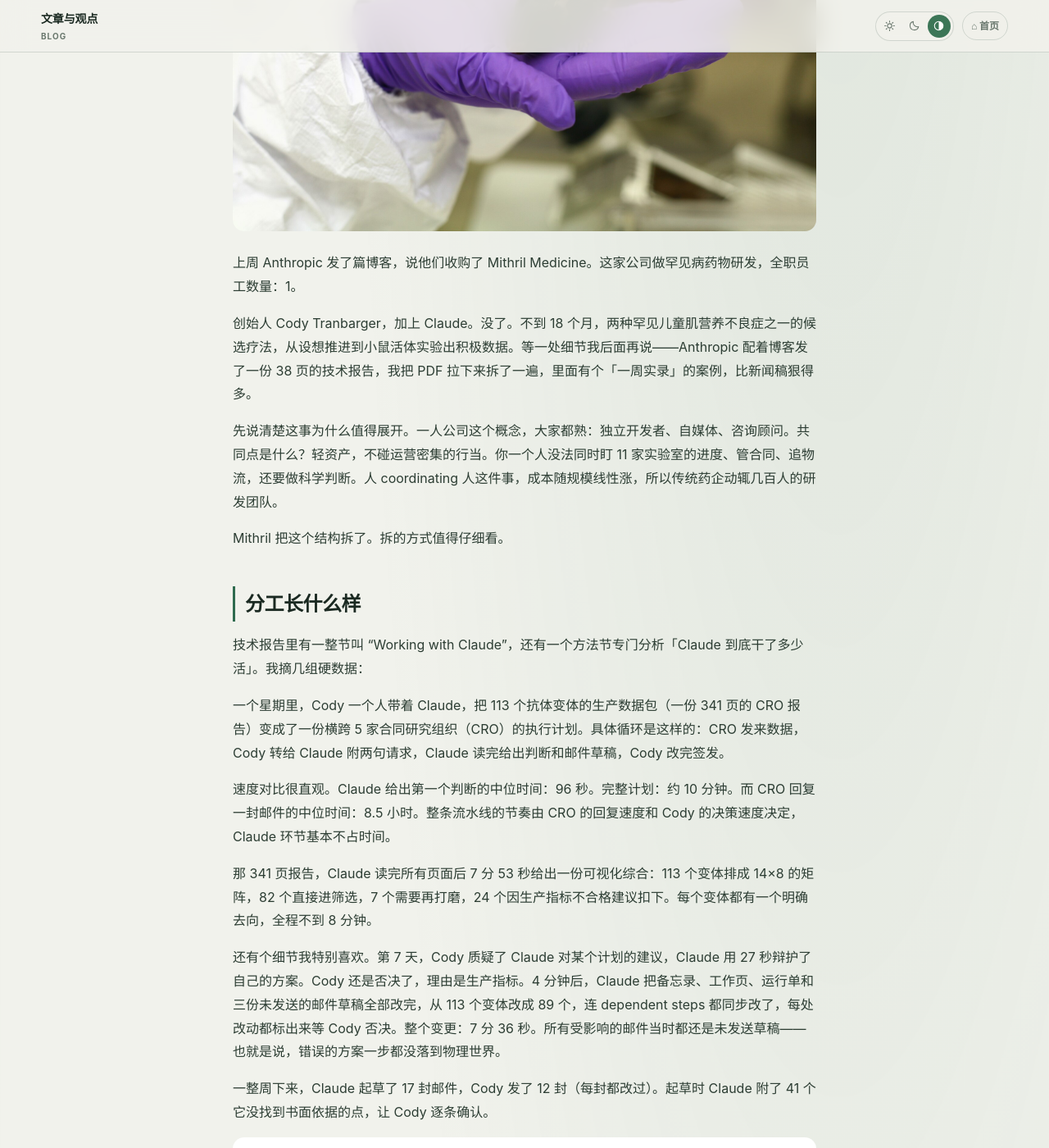
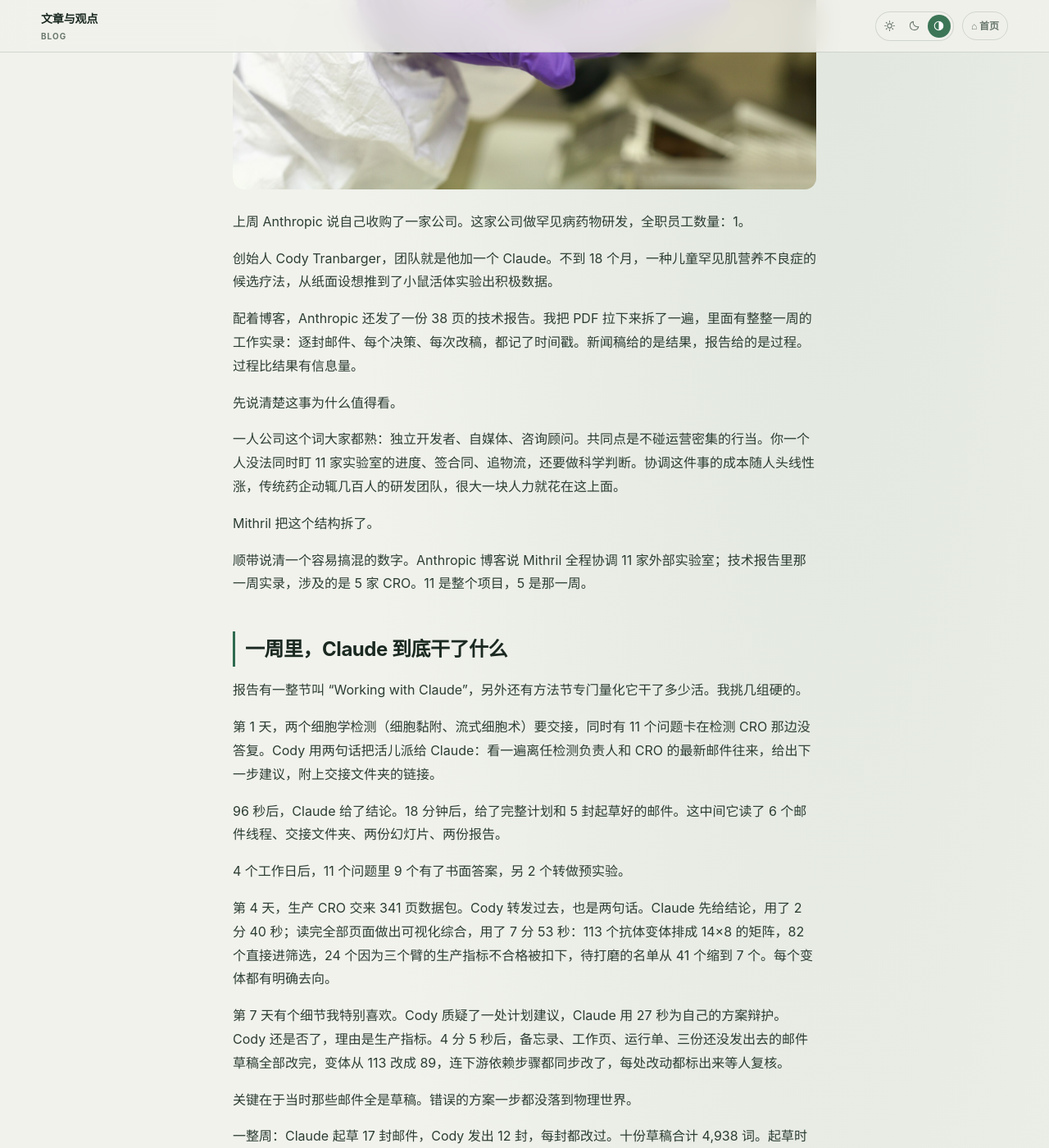
Before and after one commit to deerleo/deerleo.github.io, a Jekyll site: the page built from _posts/2026-10-28-one-person-drug-company-mithril.md, in a window 1280 px wide and 1400 px high, scrolled down 651 px. Shown: the whole window at 82% size. Built offline with Jekyll 4.4.1, drawn with Linux system fonts in a browser that asks for light colours; some of the changed text lies outside the part shown.

Commit message:
post: 一个人做药，按发布 SOP 重写（补原话引用、修 11 家实验室口径、加成本缺口）

```diff
--- a/_posts/2026-10-28-one-person-drug-company-mithril.md
+++ b/_posts/2026-10-28-one-person-drug-company-mithril.md
@@ -1,69 +1,99 @@
 ---
-title: "一个人做药：Anthropic 买下的这家公司，把「一人公司」的边界改写了"
-description: "Mithril Medicine 只有创始人一个全职员工，靠 Claude 协调 11 家外部实验室，不到 18 个月把一种罕见病候选药推进到小鼠实验积极结果。我拆了 Anthropic 的 38 页技术报告，最值钱的不是结果，是他们把分工写清楚了。"
+title: "一个人做药，一人公司的边界松了"
+description: "Mithril Medicine 全职员工只有创始人一个，靠 Claude 协调 11 家外部实验室，不到 18 个月把一种儿童罕见病候选药推到小鼠实验出积极数据，然后被 Anthropic 收购。我把那份 38 页技术报告拆了一遍，最值钱的不是结果，是他们把分工和错误都写清楚了。"
 tags: [Anthropic, Claude, 一人公司, AI制药, OPC]
 series: "Agent 商业化基建"
 ---
 
-![实验室里，一只黑色小鼠待在戴紫色手套的手心。这条故事的分水岭，最终落在这一层动物实验上。](/assets/images/2026-10-28-one-person-drug-company-mithril/hero-lab-mice.jpg)
+![实验室里，一只黑色小鼠待在戴紫色手套的手心。这个故事的分水岭，最终落在这一层动物实验上。](/assets/images/2026-10-28-one-person-drug-company-mithril/hero-lab-mice.jpg)
 
-上周 Anthropic 发了篇博客，说他们收购了 Mithril Medicine。这家公司做罕见病药物研发，全职员工数量：1。
+上周 Anthropic 说自己收购了一家公司。这家公司做罕见病药物研发，全职员工数量：1。
 
-创始人 Cody Tranbarger，加上 Claude。没了。不到 18 个月，两种罕见儿童肌营养不良症之一的候选疗法，从设想推进到小鼠活体实验出积极数据。等一处细节我后面再说——Anthropic 配着博客发了一份 38 页的技术报告，我把 PDF 拉下来拆了一遍，里面有个「一周实录」的案例，比新闻稿狠得多。
+创始人 Cody Tranbarger，团队就是他加一个 Claude。不到 18 个月，一种儿童罕见肌营养不良症的候选疗法，从纸面设想推到了小鼠活体实验出积极数据。
 
-先说清楚这事为什么值得展开。一人公司这个概念，大家都熟：独立开发者、自媒体、咨询顾问。共同点是什么？轻资产，不碰运营密集的行当。你一个人没法同时盯 11 家实验室的进度、管合同、追物流，还要做科学判断。人 coordinating 人这件事，成本随规模线性涨，所以传统药企动辄几百人的研发团队。
+配着博客，Anthropic 还发了一份 38 页的技术报告。我把 PDF 拉下来拆了一遍，里面有整整一周的工作实录：逐封邮件、每个决策、每次改稿，都记了时间戳。新闻稿给的是结果，报告给的是过程。过程比结果有信息量。
 
-Mithril 把这个结构拆了。拆的方式值得仔细看。
+先说清楚这事为什么值得看。
 
-## 分工长什么样
+一人公司这个词大家都熟：独立开发者、自媒体、咨询顾问。共同点是不碰运营密集的行当。你一个人没法同时盯 11 家实验室的进度、签合同、追物流，还要做科学判断。协调这件事的成本随人头线性涨，传统药企动辄几百人的研发团队，很大一块人力就花在这上面。
 
-技术报告里有一整节叫 "Working with Claude"，还有一个方法节专门分析「Claude 到底干了多少活」。我摘几组硬数据：
+Mithril 把这个结构拆了。
 
-一个星期里，Cody 一个人带着 Claude，把 113 个抗体变体的生产数据包（一份 341 页的 CRO 报告）变成了一份横跨 5 家合同研究组织（CRO）的执行计划。具体循环是这样的：CRO 发来数据，Cody 转给 Claude 附两句请求，Claude 读完给出判断和邮件草稿，Cody 改完签发。
+顺带说清一个容易搞混的数字。Anthropic 博客说 Mithril 全程协调 11 家外部实验室；技术报告里那一周实录，涉及的是 5 家 CRO。11 是整个项目，5 是那一周。
 
-速度对比很直观。Claude 给出第一个判断的中位时间：96 秒。完整计划：约 10 分钟。而 CRO 回复一封邮件的中位时间：8.5 小时。整条流水线的节奏由 CRO 的回复速度和 Cody 的决策速度决定，Claude 环节基本不占时间。
+## 一周里，Claude 到底干了什么
 
-那 341 页报告，Claude 读完所有页面后 7 分 53 秒给出一份可视化综合：113 个变体排成 14×8 的矩阵，82 个直接进筛选，7 个需要再打磨，24 个因生产指标不合格建议扣下。每个变体都有一个明确去向，全程不到 8 分钟。
+报告有一整节叫 "Working with Claude"，另外还有方法节专门量化它干了多少活。我挑几组硬的。
 
-还有个细节我特别喜欢。第 7 天，Cody 质疑了 Claude 对某个计划的建议，Claude 用 27 秒辩护了自己的方案。Cody 还是否决了，理由是生产指标。4 分钟后，Claude 把备忘录、工作页、运行单和三份未发送的邮件草稿全部改完，从 113 个变体改成 89 个，连 dependent steps 都同步改了，每处改动都标出来等 Cody 否决。整个变更：7 分 36 秒。所有受影响的邮件当时都还是未发送草稿——也就是说，错误的方案一步都没落到物理世界。
+第 1 天，两个细胞学检测（细胞黏附、流式细胞术）要交接，同时有 11 个问题卡在检测 CRO 那边没答复。Cody 用两句话把活儿派给 Claude：看一遍离任检测负责人和 CRO 的最新邮件往来，给出下一步建议，附上交接文件夹的链接。
 
-一整周下来，Claude 起草了 17 封邮件，Cody 发了 12 封（每封都改过）。起草时 Claude 附了 41 个它没找到书面依据的点，让 Cody 逐条确认。
+96 秒后，Claude 给了结论。18 分钟后，给了完整计划和 5 封起草好的邮件。这中间它读了 6 个邮件线程、交接文件夹、两份幻灯片、两份报告。
 
-![一周实录的四个节点与三方分工。注意最右一列：Claude 起草了 17 封邮件，一封都没发出去，所有出站通信都过了人的手。](/assets/images/2026-10-28-one-person-drug-company-mithril/diag-collaboration-loop.png)
+4 个工作日后，11 个问题里 9 个有了书面答案，另 2 个转做预实验。
+
+第 4 天，生产 CRO 交来 341 页数据包。Cody 转发过去，也是两句话。Claude 先给结论，用了 2 分 40 秒；读完全部页面做出可视化综合，用了 7 分 53 秒：113 个抗体变体排成 14×8 的矩阵，82 个直接进筛选，24 个因为三个臂的生产指标不合格被扣下，待打磨的名单从 41 个缩到 7 个。每个变体都有明确去向。
+
+第 7 天有个细节我特别喜欢。Cody 质疑了一处计划建议，Claude 用 27 秒为自己的方案辩护。Cody 还是否了，理由是生产指标。4 分 5 秒后，备忘录、工作页、运行单、三份还没发出去的邮件草稿全部改完，变体从 113 改成 89，连下游依赖步骤都同步改了，每处改动都标出来等人复核。
+
+关键在于当时那些邮件全是草稿。错误的方案一步都没落到物理世界。
+
+一整周：Claude 起草 17 封邮件，Cody 发出 12 封，每封都改过。十份草稿合计 4,938 词。起草时 Claude 列了 41 个自己没找到书面依据的点，逐条等人确认。
+
+![一周实录的四个节点与三方分工。最右一列是重点：Claude 起草 17 封邮件，一封都没发出去，所有出站通信都过了人的手。](/assets/images/2026-10-28-one-person-drug-company-mithril/diag-collaboration-loop.png)
 
 ![线性刻度下看得更清楚：96 秒和 10 分钟，在 8.5 小时面前几乎是一条线。](/assets/images/2026-10-28-one-person-drug-company-mithril/diag-response-time.png)
 
-## 报告自己承认了错误
+速度对比是这样的：Claude 首次给判断的中位数 96 秒，给完整答案的中位数 10 分钟，CRO 回第一封邮件的中位数 8.5 小时。整条流水线的节奏由 CRO 的回复和 Cody 的决策决定，Claude 那一环基本不占时间。
 
-这是我最意外的地方。报告专门有一段分析 Claude 犯的错，详查了 6 处：Claude 自己发现 5 处（其中 1 处是 CRO 问出来的，2 处在邮件发出前拦下），1 处 Cody 补了漏（有伤评估有效性的统计问题），还有 2 处藏在 Claude 对生产数据的复核陈述里，4 天没被发现，其中 1 处到报告提交时都没定论。
+报告自己把这个分工总结成了一句话：
 
-换句话说，这不是宣传稿式的「AI 无所不能」，报告原话是：我们的编辑环节对邮件里的决定把关比较可靠，对邮件里携带的前提和细节把关就没那么可靠。原话更委婉，意思到位了。
+> "The size of a screen need not be limited by the size of the team that directs it."
 
-所以准确的说法是：不是 Claude 取代了科学家，是 Claude 替科学家扛下了所有「随规模增长的工作」——读文档、算料、起草、跨方追踪。判断留给人。报告里有句话说得很好，我直接翻：筛选规模的大小，不必受限于指挥它团队的大小。
+筛选的规模，不必受制于指挥它的团队规模。这是整篇报告的题眼，也是"一人公司能不能碰重活"这个问题的正面回答。
 
-## 真实的科学结果，和它的分寸
+## 报告自己把错误列出来了
 
-病是 LAMA2 相关先天性肌营养不良症（LAMA2-CMD），一种儿童罕见病，患病儿童从出生或婴儿期就肌无力，一个 42 人的队列里只有 1 个孩子能独立行走，六分之一活不到成年。没有疾病修饰类治疗手段。
+这是我最意外的地方。它没有停在"AI 很强"，而是专门开了一段，逐条分析 Claude 犯的错，一共详查 6 处。
 
-Mithril 的思路是双特异性桥接抗体：病人的肌肉缺 laminin-α2，但会代偿性保留一种相关的 laminin-α4，后者自己撑不起基底膜。那就造一个抗体，一头抓 laminin-α4，一头抓肌膜上的 β-dystroglycan，把两者重新桥接起来。
+Claude 自己发现 5 处，其中 1 处是 CRO 反问出来的，2 处在邮件发出前拦下。1 处是 Cody 补的漏，涉及一个有伤评估有效性的统计问题。还有 2 处藏在对生产数据的复核陈述里，4 天多没人发现，其中 1 处到报告提交时仍没定论。
+
+原文这么写：
+
+> "These cases suggest that our editing tests the decisions in an email more reliably than the details and premises that it carries."
+
+翻过来是：我们的编辑环节，对邮件里的决定把关比较可靠，对邮件承载的细节和前提就没那么可靠。
+
+同一节还有一句四词的短句，比任何论证都清楚：
+
+> "Claude sent no email."
+
+我这边做企业 Agent 平台，被问得最多的一句就是"它自己发出去的消息算谁的"。这份报告给的答案，不是让模型别犯错，是把最后一步永远留在人手上。十七封草稿，零封自动发出。这个设计比模型能力更值得抄。
+
+有个缺口得说：报告没披露成本口径。Claude 的调用花了多少、那 8 位成员和顾问的开销怎么算，一个字没有。所以"一个人做药到底省了多少钱"，现在谁也答不了。
+
+## 药本身做到了哪一步
+
+病是 LAMA2 相关先天性肌营养不良症，一种儿童罕见病。有个队列研究的数据很扎心：42 个完全缺失的孩子里，只有 1 个能独立行走，约一半需要夜间通气，六分之一没活到成年。目前没有疾病修饰类治疗。
+
+Mithril 的思路是双特异性桥接抗体。病人肌肉里缺 laminin-α2，但会代偿性保留一种近亲 laminin-α4，后者自己撑不起基底膜。那就造一个抗体，一头抓 laminin-α4，一头抓肌膜上的 β-dystroglycan，把两头重新接上，替 laminin-α2 干这段活。
+
+结果：在 dyW 小鼠模型上，2+2 价的构造让前肢峰值力和握力达到对照组的 1.96 到 2.23 倍。研究者自己留了余地，这是 pilot study，分组没随机化，还需要设盲的独立重复。报告 Limitations 一节写得规矩。
 
 ![资料图：LAMA2-CMD 小鼠模型的股直肌 H&E 染色，左列野生型，右列 dy3K/dy3K 模型，从胚胎 18.5 天到出生 21 天。肌纤维坏死、炎症浸润与纤维化随日龄加重，这就是要拦下的进程。](/assets/images/2026-10-28-one-person-drug-company-mithril/lama2-muscle-he.jpg)
 
-结果：在 dyW 小鼠模型上，2+2 价的 construct 让小鼠的前肢峰值力和握力约为对照组的两倍。研究者自己也留了余地——这只是 pilot study，分组没随机化，还需要设盲的独立重复实验。报告里 Limitations 一节写得规规矩矩。
+时间线我核了一遍。收购发生在 2026 年 7 月，写在报告的利益声明里，比博客早了三个月。技术报告 10 月 26 日挂出，明确标着 not peer reviewed。博客说的"最早 2028 年底进人体临床"，前提是候选药物一切顺利。
 
-时间线我核了一下：公司被 Anthropic 收购是 2026 年 7 月（报告的利益声明里写的，比博客早了三个月），技术报告 10 月 26 日挂出，明确标注 not peer reviewed。博客说的「最早 2028 年底进人体临床」，是候选药物一切顺利的前提下。
+## 所以这件事该怎么看
 
-## 我的三点判断
+**这是一份精心准备的能力广告，但它把错误也一起摊开了。** 买一家公司当活的案例，这种叙事比任何 benchmark 都有效，这点不用装看不见。区别在于它没停在博客：同步放出的报告里有错误自审、有局限声明、有整周的过程数据，连"1 处至今没定论"都写了。宣传成分打了折。我不确定这是行业自觉还是竞争压力，但这个形态本身值得同行学。
 
-**一，这是 Anthropic 精心准备的能力广告，但广告比平时可信。** 买一家公司来当 Claude 的活案例，这叙事打法比任何 benchmark 都有效。但值得注意的是他们没有止步于博客——同步放出的技术报告里有错误自审、有局限声明、有一周工作的完整数据（回答时长、邮件数量、修改次数都做了统计分析）。这种「把过程摊开给你看」的做法，让宣传成分打了个折。我不确定这是行业自觉还是竞争压力，但这个形态本身值得同行学。
+**能复制的不是"AI 做药"，是"协调密集 + 判断稀缺"这个结构。** 判据就一条：工作里有多大比例花在读写、算料、追踪、对齐上，而不是判断本身。药物研发的早期恰好符合：协调占大头，真正稀缺的科学判断集中在少数节点，湿实验天然能外包，CRO 行业又足够成熟。材料、合成生物、医疗器械的早期研发，甚至一些律所业务，结构上都成立。反过来，判断密集的环节，比如临床试验设计，现在还不是这个结构的舒适区。
 
-**二，「一人 + AI + 外包网络」这个结构，适用的行业比想象的多。** 关键判据是什么？工作内容里「协调密集、判断稀缺」的成分高不高。药物研发早期恰好是：协调占大头（11 家实验室的统筹），真正稀缺的科学判断集中在少数节点上，湿实验又天然外包（CRO 行业成熟）。满足这三条的行业——材料、合成生物、医疗器械的早期研发，甚至某些律所业务——结构上都成立。反过来，判断本身密集的环节（比如临床试验设计）就还不是这个结构的舒适区。
+**别把它读成"一个人就是一家药企"。** Cody 不是孤胆天才。报告致谢里列了 8 位 Mithril 成员，战略、抗体工程、转化医学、科学顾问各管一块，他们是付费顾问或前同事。湿实验全部由 CRO 的科学家做。Cody 之前在 Anthropic 待过，平台和模型都是最新的。一个人加 Claude 是这故事的表壳，一个人加顶级 AI 加顶级行业网络加不差的钱，才是机芯。
 
-**三，别急着把这当成「一个人就是一家药企」。** Cody 不是孤胆天才。报告致谢里列了 8 名 Mithril 团队成员——战略、抗体工程、转化医学、科学顾问，各自贡献一块，他们是付费顾问或前同事。CRO 的科学家做了全部湿实验。Claude 是 Anthropic 最新模型，Cody 自己就在 Anthropic 待过。资金、平台、人脉全是顶配。一个人 + Claude 是这个故事的表壳，一个人 + 顶级 AI + 顶级行业网络 + 不差的钱，才是表壳里的机芯。
+打了这些折扣，结论还是站得住：以前说一人公司，默认是数字轻资产。现在有人证明这个结构能碰重运营、强监管、长周期的行业。边界的松动，比单个案例的成功更有信息量。
 
-但即便打了这些折扣，结论还是站得住：以前你说一人公司，默认是数字轻资产。现在有人证明了这个结构能碰重运营、强监管、长周期的行业。边界的松动，比单个案例的成功更有信息量。
-
-上次类似的边界松动，还是独立开发者证明一个人能做出服务百万用户的产品。这次的量级不太一样——药，从小鼠到人体临床之间隔着著名的死亡之谷，18 个月只是刚出发。2028 年底见分晓，我到时候应该会再写一篇。
+上一次类似的松动，是独立开发者证明一个人能做出服务百万用户的产品。这次量级不一样。药从小鼠到人体临床之间隔着著名的死亡之谷，18 个月只是刚出发。2028 年底如果真进了临床，我再来写一篇。
 
 数据来源：[Anthropic 博客](https://www.anthropic.com/research/early-progress-drug-development)（2026-10-27）；[技术报告 PDF](https://www-cdn.anthropic.com/52e1f5d50c47ca3818f56704c27cf19e59b62e77.pdf)（2026-10-26，Preclinical Characterization of a Bispecific Bridging Antibody for the Treatment of LAMA2-Related Congenital Muscular Dystrophy，未同行评审）。
 
@@ -72,6 +102,6 @@
 | 文件 | 位置 | 内容与图注摘要 | 来源与版权 |
 |---|---|---|---|
 | hero-lab-mice.jpg | 头图 | 实验室人员手持黑色小鼠 | Understanding Animal Research，Wikimedia Commons，CC BY-SA 4.0 |
-| diag-collaboration-loop.png | 「分工」节 | 一周实录四节点＋三方分工 | 自制（数据：技术报告 Fig.12） |
-| diag-response-time.png | 「分工」节 | 96 秒 / 10 分钟 / 8.5 小时对比 | 自制（数据：技术报告「Working with Claude」节） |
-| lama2-muscle-he.jpg | 「科学结果」节 | LAMA2-CMD 小鼠股直肌 H&E，WT vs dy3K/dy3K | Gawlik KI 等，Sci Rep 2019;9:14324，CC BY 4.0，资料图（非本项数据） |
+| diag-collaboration-loop.png | 「一周里」节 | 一周实录四节点＋三方分工 | 自制（数据：技术报告 Fig.12） |
+| diag-response-time.png | 「一周里」节 | 96 秒 / 10 分钟 / 8.5 小时对比 | 自制（数据：技术报告「Working with Claude」节） |
+| lama2-muscle-he.jpg | 「药本身」节 | LAMA2-CMD 小鼠股直肌 H&E，WT vs dy3K/dy3K | Gawlik KI 等，Sci Rep 2019;9:14324，CC BY 4.0，资料图（非本项数据） |
```
